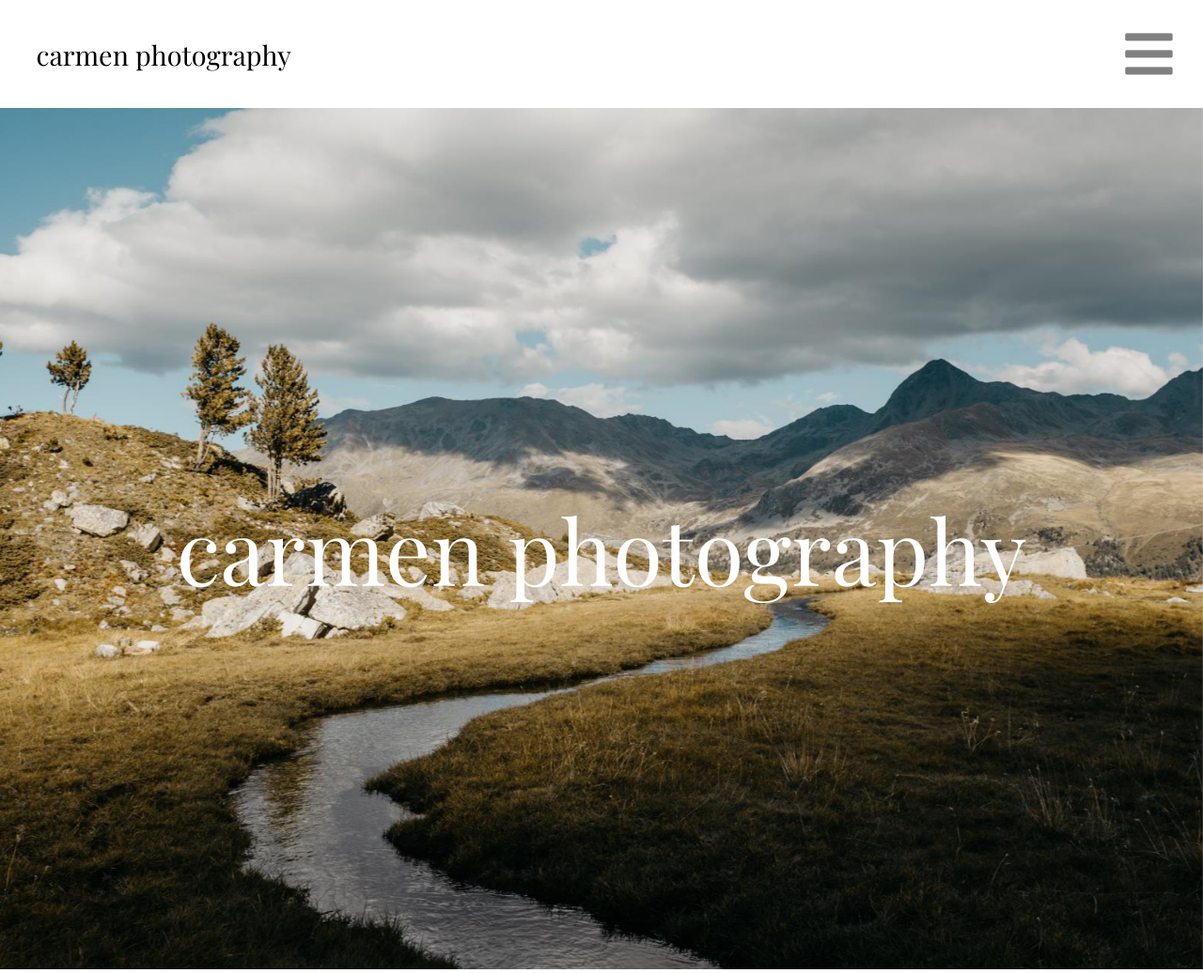
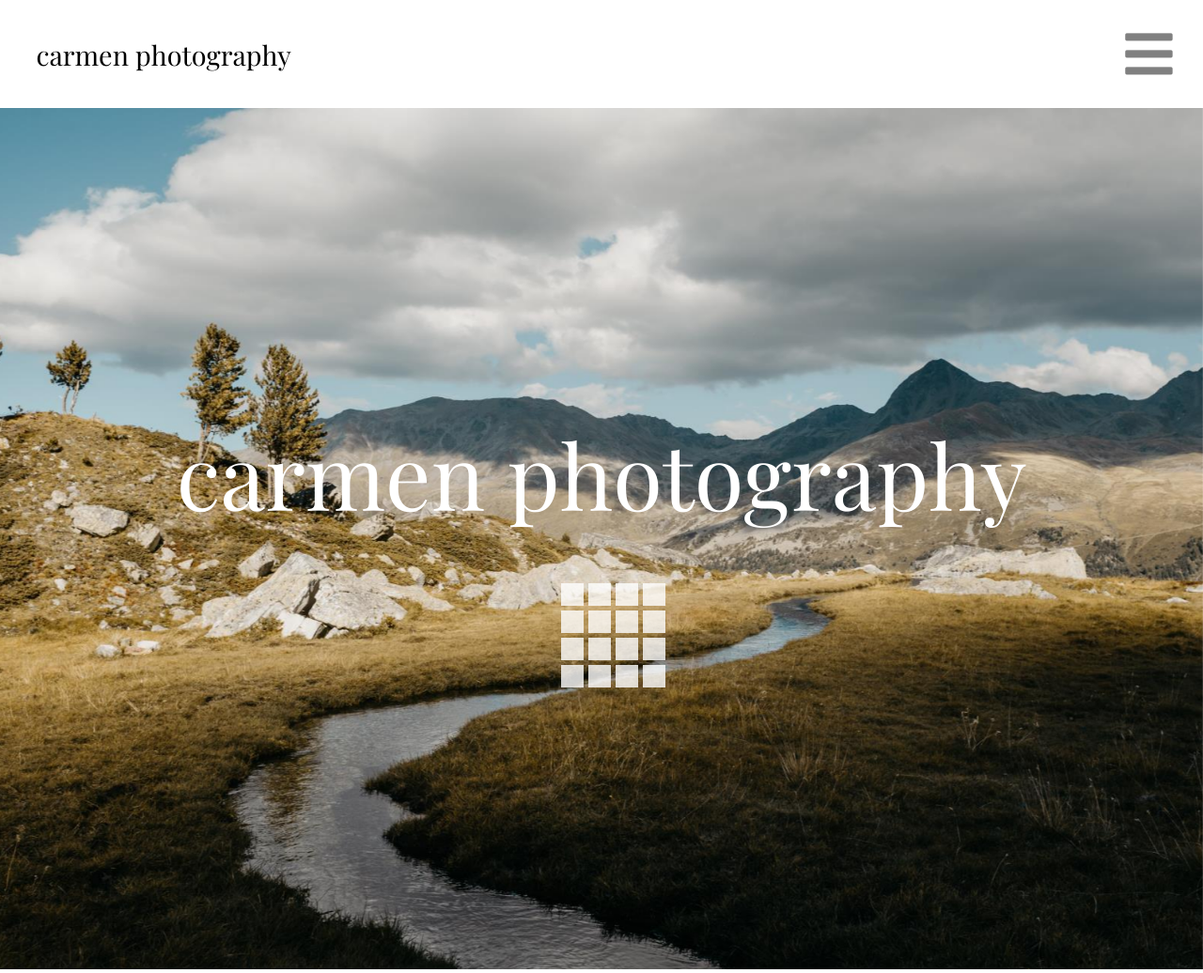
Before and after one commit to StefanBa/carmenphotography, a Flask app: page / in a window 1280 px wide. Shown: the top 1036 px of the page at 94% size. Run offline with Flask 2, Linux system fonts and the light colour scheme; some libraries are stand-ins or nearby versions; some web fonts are replaced.

Commit message:
16 parallax

```diff
--- a/static/css/style.css
+++ b/static/css/style.css
@@ -202,7 +202,7 @@
 }
 
 .home .spacer {
-  height: 20vh;
+  height: 40vh;
   width: 20vh;
   /* background: rgba(173, 212, 100, 0.418); */
 }
@@ -216,11 +216,16 @@
   /* border: 3px solid black; */
 }
 
+.subboarder {
+  position: absolute;
+}
+
 .subitem {
-  height: 5vh;
-  width: 5vh;
+  height: 3vh;
+  width: 3vh;
   position: fixed;
-  background-color: white;
+  background-color: rgb(255, 255, 255);
+  transition: all 0.1s linear 0s;
 }
 
 .gallery {
--- a/templates/index.html
+++ b/templates/index.html
@@ -2,6 +2,14 @@
 <div class="home">
   <div class="title">carmen photography</div>
   <div class="spacer"></div>
+  <div class="subboarder">
+    <div class="subitem"></div>
+    <div class="subitem"></div>
+    <div class="subitem"></div>
+    <div class="subitem"></div>
+    <div class="subitem"></div>
+    <div class="subitem"></div>
+    <div class="subitem"></div>
     <div class="subitem"></div>
     <div class="subitem"></div>
     <div class="subitem"></div>
@@ -12,6 +20,7 @@
     <div class="subitem"></div>
     <div class="subitem"></div>
   </div>
+</div>
 <!-- <script src="../js/background.js" path="../images/mountain.jpg"></script> -->
 
 {%endblock%} {%block script%}
```
Also changed, not shown: static/js/navbar.js (+12 -12 lines). Lines whose indentation alone changed are shown as unchanged.
